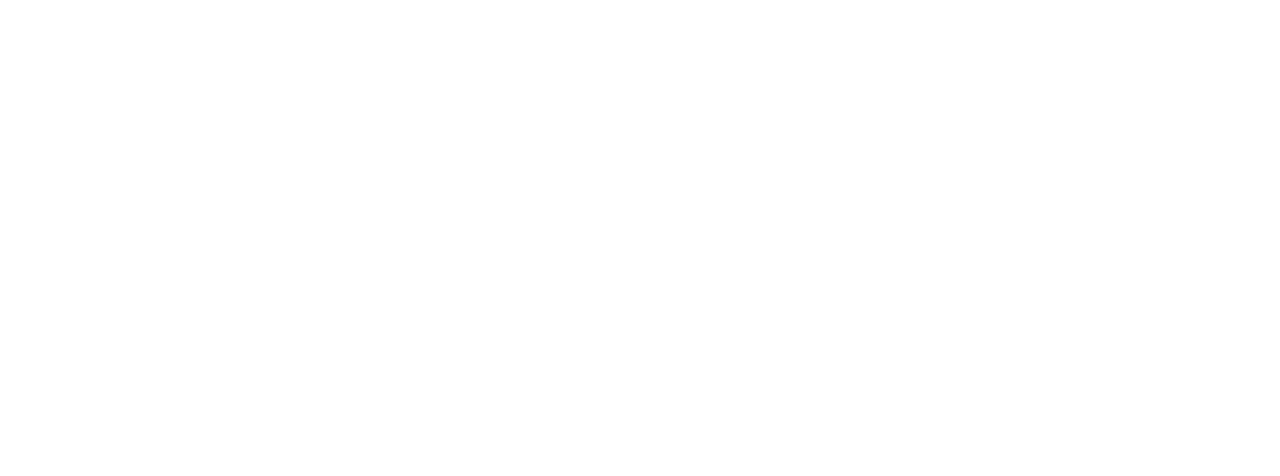
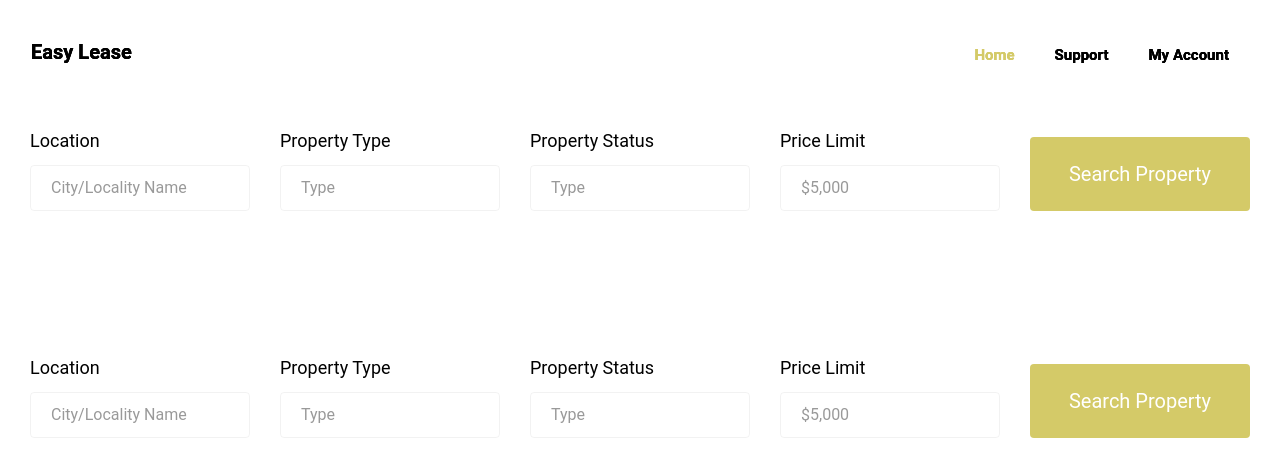
Before and after one commit to rahulvemula/SE-leasingPortal, a React (Create React App) app in the folder client/leasing-portal/: page /support in a window 1280 px wide. Before the commit this address had no page. Shown: the top 476 px of the page. Built offline with nearby package versions, Linux system fonts and the light colour scheme.

Commit message:
address review comments

```diff
--- a/client/leasing-portal/src/App.tsx
+++ b/client/leasing-portal/src/App.tsx
@@ -1,30 +1,22 @@
-import logo from './logo.svg';
 import './App.css';
 import Header from './components/Header';
 import Hero from './components/Hero';
 import Filters from './components/Filters';
+import { BrowserRouter, Routes, Route } from "react-router-dom";
 //import 'bootstrap/dist/css/bootstrap.min.css';
 
 function App() {
   return (
     <div className="App">
-      <Header></Header>
-      <Hero></Hero>
+      <BrowserRouter>
+      <Header/>
+        <Routes>
+          <Route path="/" element={<Hero />} />
+          {/* TO-DO: add route to support page  */}
+          <Route path="/support" element={<Filters />} />
+        </Routes>
       <Filters></Filters>
-      <header className="App-header">
-        <img src={logo} className="App-logo" alt="logo" />
-        <p>
-          Edit <code>src/App.tsx</code> and save to reload.
-        </p>
-        <a
-          className="App-link"
-          href="https://reactjs.org"
-          target="_blank"
-          rel="noopener noreferrer"
-        >
-          Learn React
-        </a>
-      </header>
+      </BrowserRouter>
     </div>
   );
 }
--- a/client/leasing-portal/src/components/Header.tsx
+++ b/client/leasing-portal/src/components/Header.tsx
@@ -1,6 +1,8 @@
 import {Link} from 'react-router-dom';
 
 function Header() {
+    // To-Do: toggle this
+    let isLoggedIn = true;
     return (
         <div>
             <nav className="navbar navbar-expand-lg navbar-dark ftco_navbar bg-dark ftco-navbar-light" id="ftco-navbar">
@@ -16,37 +18,26 @@ function Header() {
                                 <Link className="nav-link" to="/">Home</Link>
                             </li>
 
+                            {isLoggedIn ?
+                            <>
                             <li className="nav-item">
-                                <Link className="nav-link" to="/listing">Listing</Link>
+                                <Link className="nav-link" to="/support">Support</Link>
                             </li>
 
                             <li className="nav-item">
-                                <Link className="nav-link" to="/complaints">Complaint</Link>
-                            </li>
+                                <Link className="nav-link" to="/register">My Account</Link>
+                            </li> </> :
 
-                            <li className="nav-item">
-                                <Link className="nav-link" to="/profile">My Account</Link>
-                            </li>
+                            <>
+                                <li className="nav-item">
+                                    <span className="nav-link">Login</span>
+                                </li>
 
-                            {/* <li className="nav-item">
-                                <a href="https://preview.colorlib.com/theme/findstate/about.html"
-                                    className="nav-link">About</a>
-                                    </li>
-                            <li className="nav-item">
-                                <a href="https://preview.colorlib.com/theme/findstate/services.html"
-                                    className="nav-link">Services</a></li>
-                            <li className="nav-item">
-                                <a href="https://preview.colorlib.com/theme/findstate/agent.html"
-                                    className="nav-link">Agent</a></li>
-                            <li className="nav-item">
-                                <a href="https://preview.colorlib.com/theme/findstate/properties.html"
-                                    className="nav-link">Listing</a></li>
-                            <li className="nav-item">
-                                <a href="https://preview.colorlib.com/theme/findstate/blog.html"
-                                    className="nav-link">Blog</a></li>
-                            <li className="nav-item">
-                                <a href="https://preview.colorlib.com/theme/findstate/contact.html"
-                                    className="nav-link">Contact</a></li> */}
+                                <li className="nav-item">
+                                <span className="nav-link">Register</span>
+                                </li>
+
+                            </>}
                         </ul>
                     </div>
                 </div>
--- a/client/leasing-portal/src/index.tsx
+++ b/client/leasing-portal/src/index.tsx
@@ -3,17 +3,11 @@ import ReactDOM from 'react-dom';
 import './index.css';
 import App from './App';
 import reportWebVitals from './reportWebVitals';
-import { BrowserRouter, Routes, Route } from "react-router-dom";
-import Filters from './components/Filters';
 
 ReactDOM.render(
   <React.StrictMode>
-    <BrowserRouter>
-    <Routes>
-      <Route path="/" element={<App />} />
-      <Route path="listing" element={<Filters />} />
-    </Routes>
-    </BrowserRouter>
+    <App/>
+
   </React.StrictMode>,
   document.getElementById('root')
 );
```
